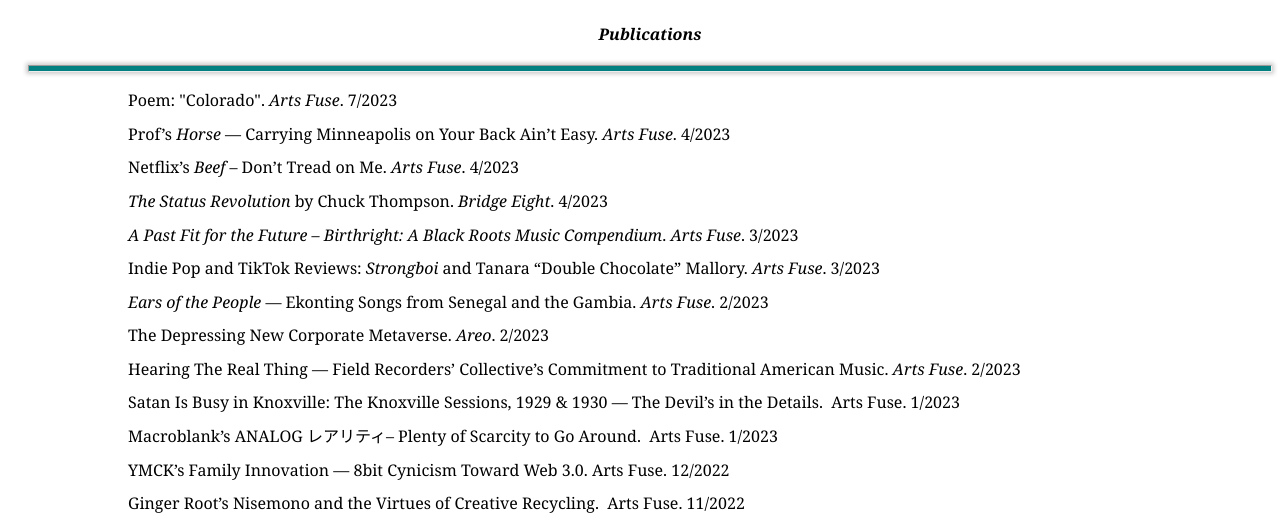
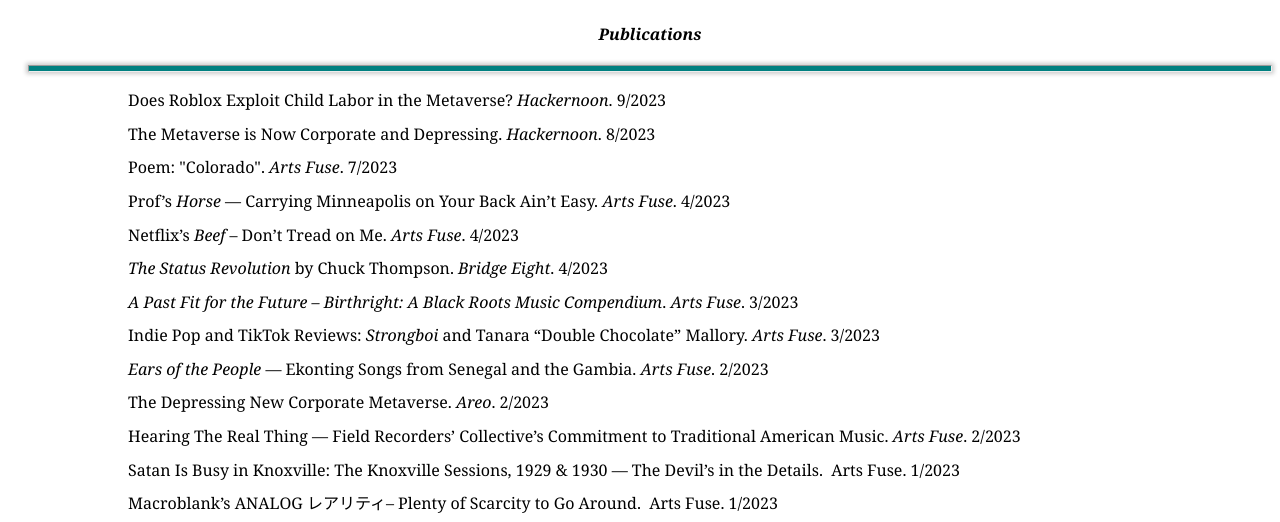
Before and after one commit to jeremyrayjewell/jeremyrayjewell.github.io, a plain HTML site: page index.html in a window 1280 px wide. Shown: the part 278-800 px from the top of the page. Drawn offline with Linux system fonts and the light colour scheme.

Commit message:
Update index.html

```diff
--- a/index.html
+++ b/index.html
@@ -23,6 +23,19 @@
     <hr>
 <!-- Links start here -->
   <div id="pub-list">
+
+<!-- roblox -->
+<p><a href="https://hackernoon.com/does-roblox-exploit-child-labor-in-the-metaverse"
+  target="_blank" rel="noreferrer noopener"><span>Does Roblox Exploit Child Labor in the Metaverse?
+    <span style="font-style:italic;">Hackernoon</span>. 9/2023</span></a></p>
+
+
+<!-- metav -->
+<p><a href="https://hackernoon.com/the-metaverse-is-now-corporate-and-depressing"
+  target="_blank" rel="noreferrer noopener"><span>The Metaverse is Now Corporate and Depressing.
+    <span style="font-style:italic;">Hackernoon</span>. 8/2023</span></a></p>
+
+
   <!-- colorado poem -->
   <p><a href="https://artsfuse.org/276673/" target="_blank" rel="noreferrer noopener"><span>Poem: "Colorado". <span style="font-style:italic;">Arts Fuse</span>. 7/2023</span></a></p>
 
```
